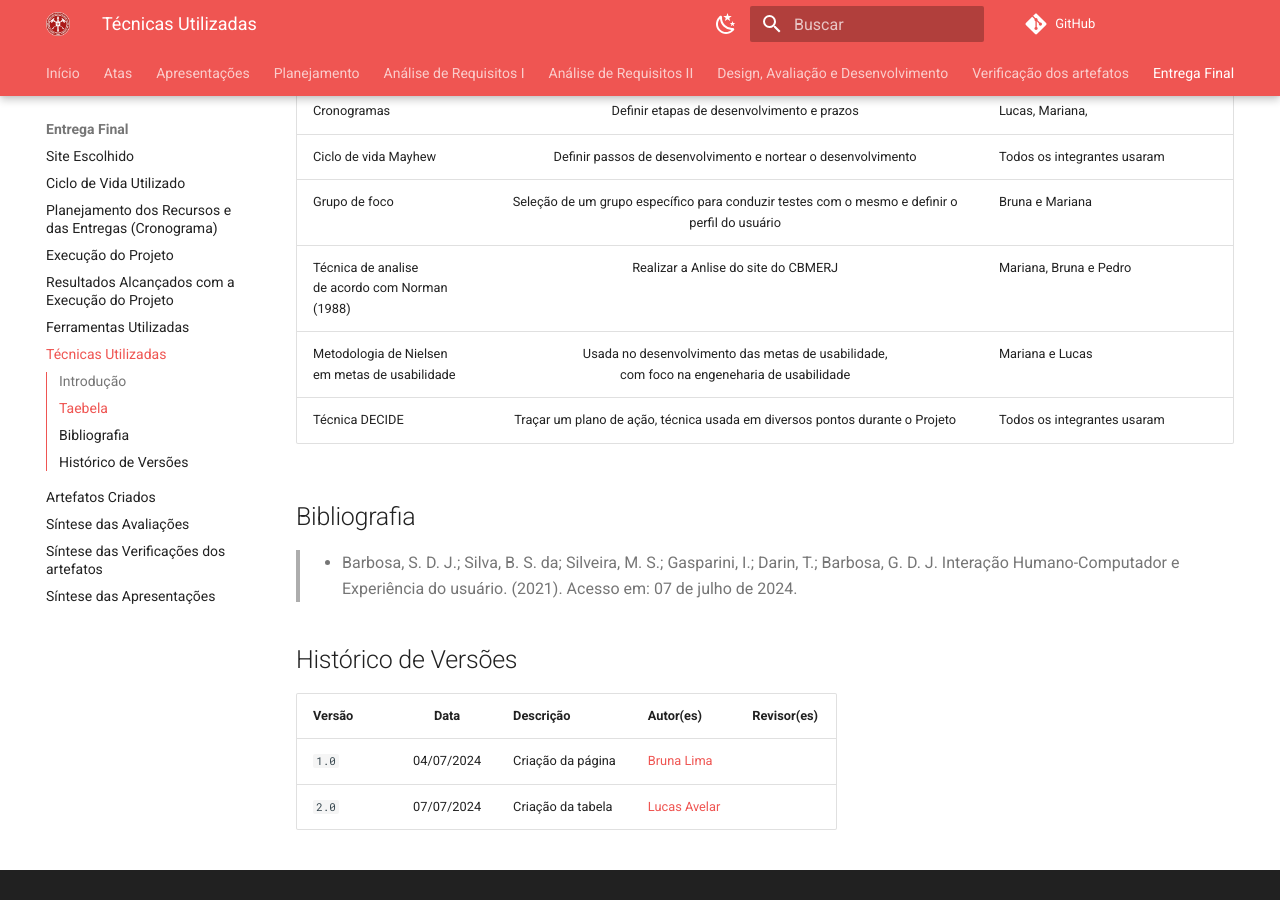
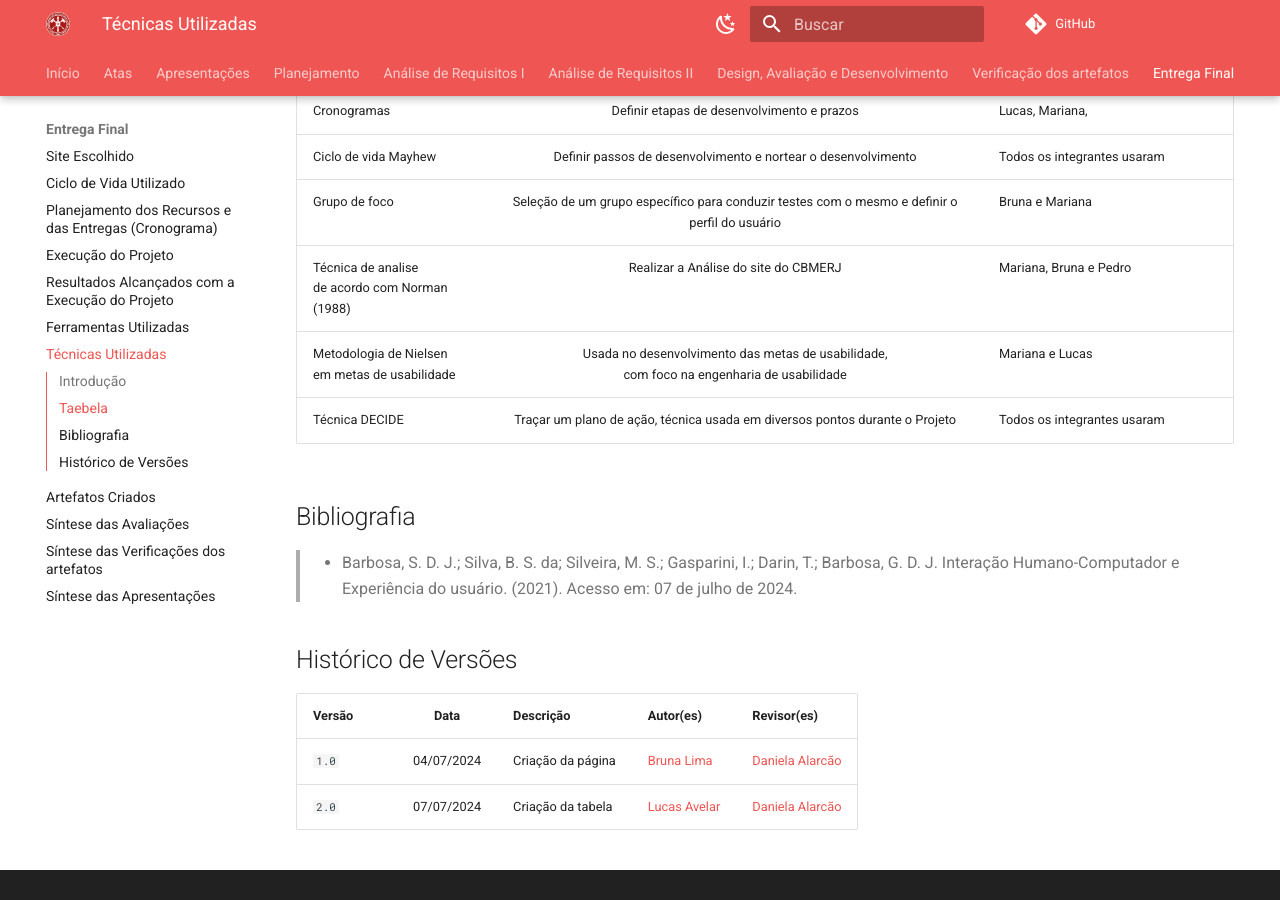
Before and after one commit to Interacao-Humano-Computador/2024.1-CBMERJ, an MkDocs documentation site: the page built from docs/entrega_final/tecnicas.md, in a window 1280 px wide and 900 px high, scrolled down 510 px. Built offline with MkDocs 1.6.1 and Material for MkDocs 9.7.7, drawn with Linux system fonts in a browser that asks for light colours; comment, search, counter and statistics services are not loaded.

Commit message:
Revisão final

```diff
--- a/docs/entrega_final/tecnicas.md
+++ b/docs/entrega_final/tecnicas.md
@@ -6,12 +6,12 @@ Diversas tecnicas foram utilizadas em varias etapas do projeto, aqui encontra-se
 | Técnica | Objetivo para uso da tecnica      | Membros que usaram e/ou desenvolveram   |
 | ------- | :-------------------------------: | --------------------------------- |
 | Heatmap | Definir horário de trabalho em comum com outros membros|Todos os integrantes usaram |
-| HTA e GOMS| Técnicas usadas para realizar <br> a análise de tarefas  em cada funcionalidade| Todos os Integrantes usaram  |
+| HTA e GOMS| Técnicas usadas para realizar <br> a análise de tarefas em cada funcionalidade| Todos os Integrantes usaram  |
 | Cronogramas | Definir etapas de desenvolvimento e prazos | Lucas, Mariana,|
 | Ciclo de vida Mayhew | Definir passos de desenvolvimento e nortear o desenvolvimento| Todos os integrantes usaram |
 | Grupo de foco | Seleção de um grupo específico para conduzir testes com o mesmo e definir o perfil do usuário | Bruna e Mariana |
-| Técnica de analise <br> de acordo com Norman (1988)   | Realizar a Anlise do site do CBMERJ  | Mariana, Bruna e Pedro|
-| Metodologia de Nielsen<br> em metas de usabilidade | Usada no desenvolvimento das metas de usabilidade,<br> com foco na engeneharia de usabilidade | Mariana e Lucas |
+| Técnica de analise <br> de acordo com Norman (1988)   | Realizar a Análise do site do CBMERJ  | Mariana, Bruna e Pedro|
+| Metodologia de Nielsen<br> em metas de usabilidade | Usada no desenvolvimento das metas de usabilidade,<br> com foco na engenharia de usabilidade | Mariana e Lucas |
 | Técnica DECIDE | Traçar um plano de ação, técnica usada em diversos pontos durante o Projeto | Todos os integrantes usaram |
 
 ## Bibliografia
@@ -22,5 +22,5 @@ Diversas tecnicas foram utilizadas em varias etapas do projeto, aqui encontra-se
 
 | Versão  | Data       | Descrição                 | Autor(es)                                | Revisor(es)                                    |
 | ------- | :--------: | ------------------------- | ---------------------------------------- | ---------------------------------------------- |
-| `1.0`   | 04/07/2024 | Criação da página         | [Bruna Lima](https://github.com/libruna) | |
-| `2.0`   |07/07/2024  | Criação da tabela         | [Lucas Avelar](https://github.com/LucasAvelar2711)|  |
+| `1.0`   | 04/07/2024 | Criação da página         | [Bruna Lima](https://github.com/libruna) | [Daniela Alarcão](https://github.com/danialarcao) |
+| `2.0`   |07/07/2024  | Criação da tabela         | [Lucas Avelar](https://github.com/LucasAvelar2711)| [Daniela Alarcão](https://github.com/danialarcao) |
```
Also changed, not shown: docs/entrega_final/ferramentas.md (+2 -2 lines).
